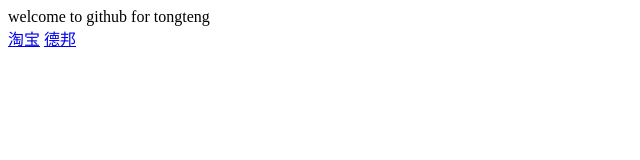
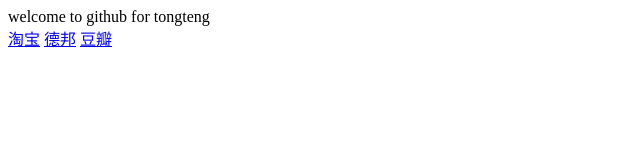
Before and after one commit to tongteng/rose, a plain HTML site: page index.html in a window 1280 px wide. Shown: the full height of the page, 0-640 px from the left. Drawn offline with Linux system fonts and the light colour scheme.

Commit message:
添加豆瓣a标签

```diff
--- a/index.html
+++ b/index.html
@@ -7,5 +7,6 @@
 	<div class="demo">welcome to github for tongteng</div>
 	<a href="https://tongteng.github.io/Taobao/taobao/taobao1.html">淘宝</a>
 	<a href="https://tongteng.github.io/DeBang/debang/debang.html">德邦</a>
+	<a href="https://tongteng.github.io/DouBan/douban/douban.html">豆瓣</a>
 </body>
 </html>
```
